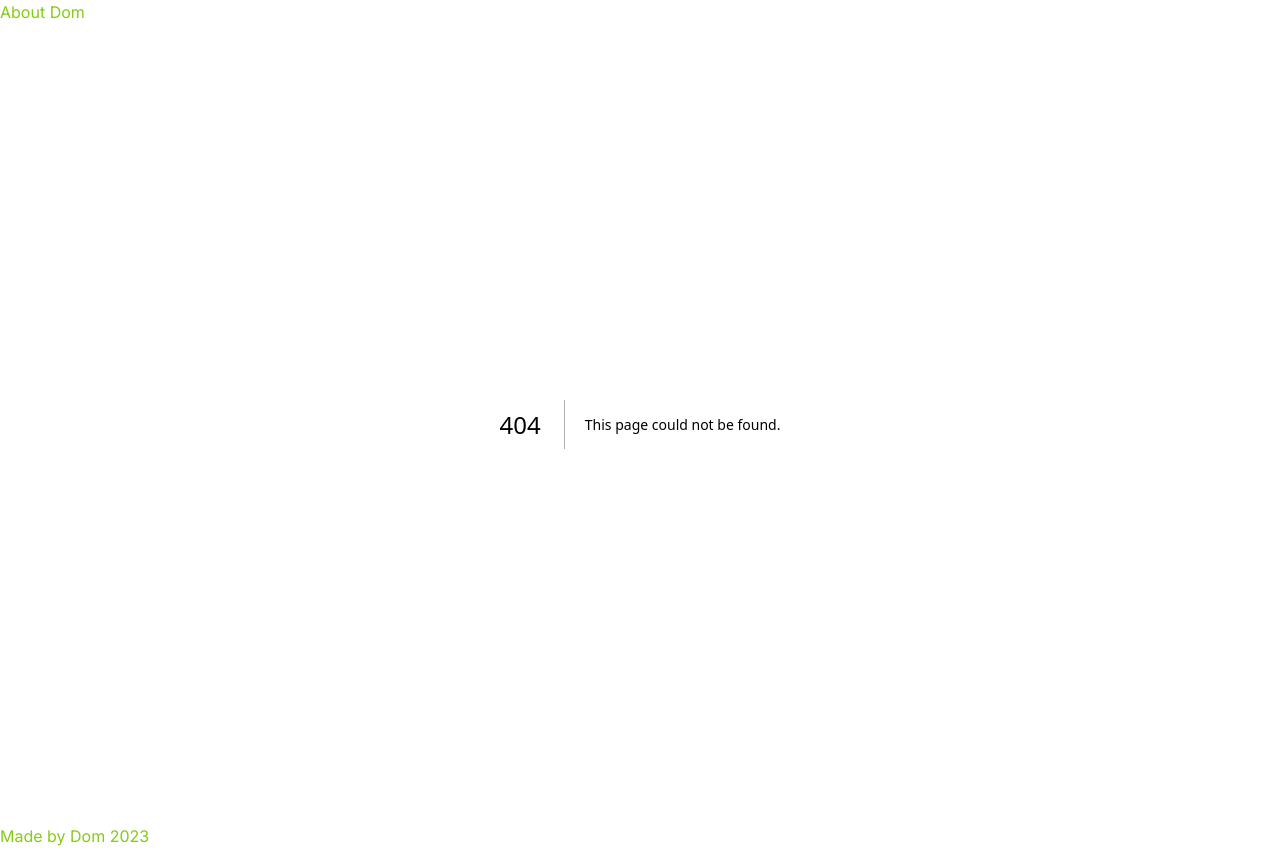
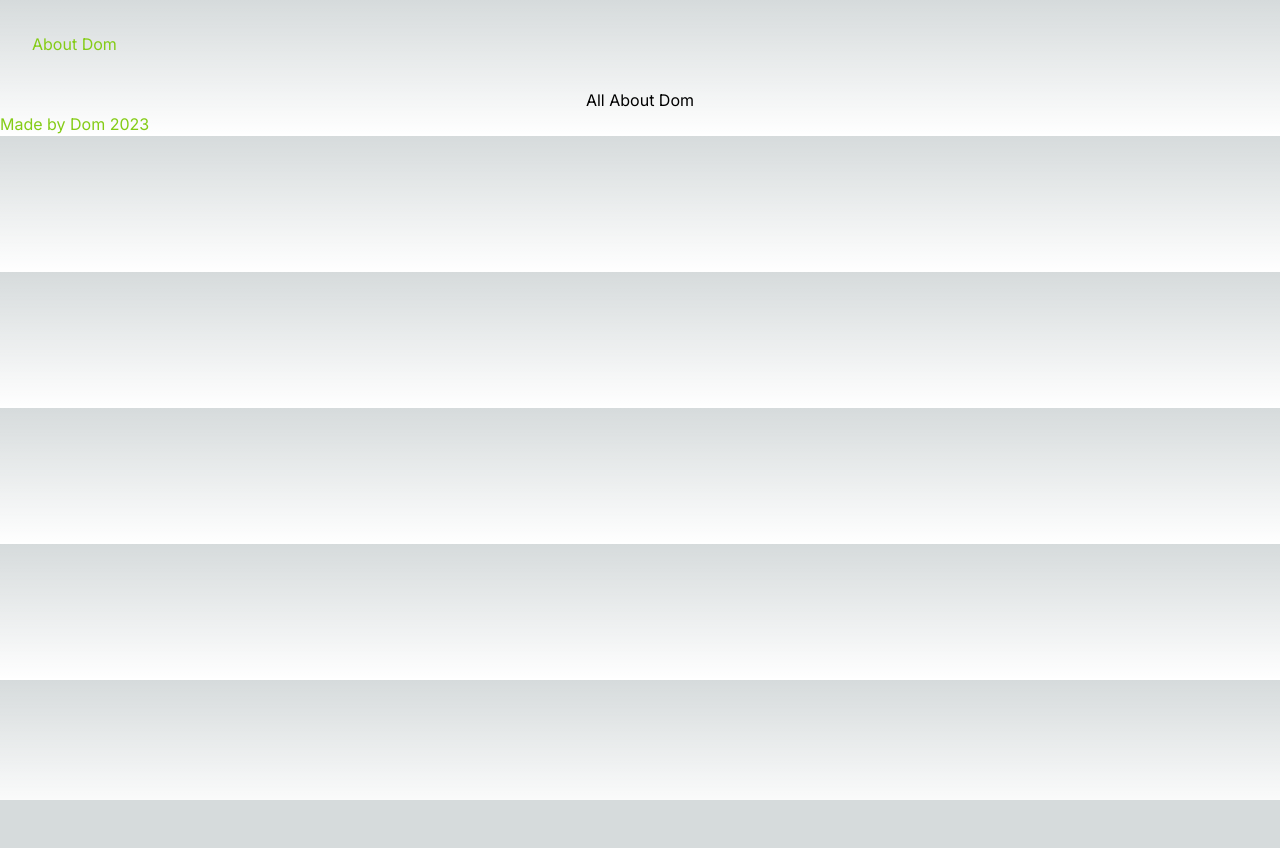
Before and after one commit to Dbenatar/next-class02, a Next.js app: page /about in a window 1280 px wide. Before the commit this address had no page. After the commit the page ends 800 px from the top, so only its background shows below. Built offline with nearby package versions, Linux system fonts and the light colour scheme.

Commit message:
made a start

```diff
--- a/src/app/pages/About.tsx
+++ b/src/app/about/page.tsx
@@ -5,8 +5,8 @@ import React from "react";
 export default function About({ children }: { children: React.ReactNode }) {
   return (
     <div>
-      <Link href="/"></Link>
-      <h1 className="text-center">All About Dom</h1>
+      <Link href="/about"></Link>
+      <p className="text-center">All About Dom</p>
     </div>
   );
 }
--- a/src/app/components/Header.tsx
+++ b/src/app/components/Header.tsx
@@ -4,7 +4,7 @@ import About from "../pages/About";
 export default function Header() {
   return (
     <>
-      <header className="text-lime-500">
+      <header className="text-lime-500 p-8">
         About Dom
         <Link href={"./pages/About"} />
       </header>
--- a/src/app/page.tsx
+++ b/src/app/page.tsx
@@ -4,7 +4,7 @@ import Link from "next/link";
 export default function Home() {
   return (
     <main className="flex min-h-screen flex-col items-center justify-between p-24 bg-gray-700">
-      <h1 className="bg-gray-300 rounded-sm underline decoration-wavy underline-offset-8 decoration-4 decoration-lime-500 ">
+      <h1 className="bg-gray-300 rounded-sm underline decoration-wavy underline-offset-8 decoration-4 decoration-lime-500 p-8 rounded-md">
         Dom is learning tailwind
       </h1>
 
@@ -14,8 +14,8 @@ export default function Home() {
         alt="Hans Gruber"
       />
 
-      <h2 className="py-20 px-8">
-        <Link href="/pages/About" className="no-underline hover:underline">
+      <h2 className="py-20 flex space-x-8 ">
+        <Link href="/about/page.tsx" className="no-underline hover:underline">
           About
         </Link>
         <Link
```
